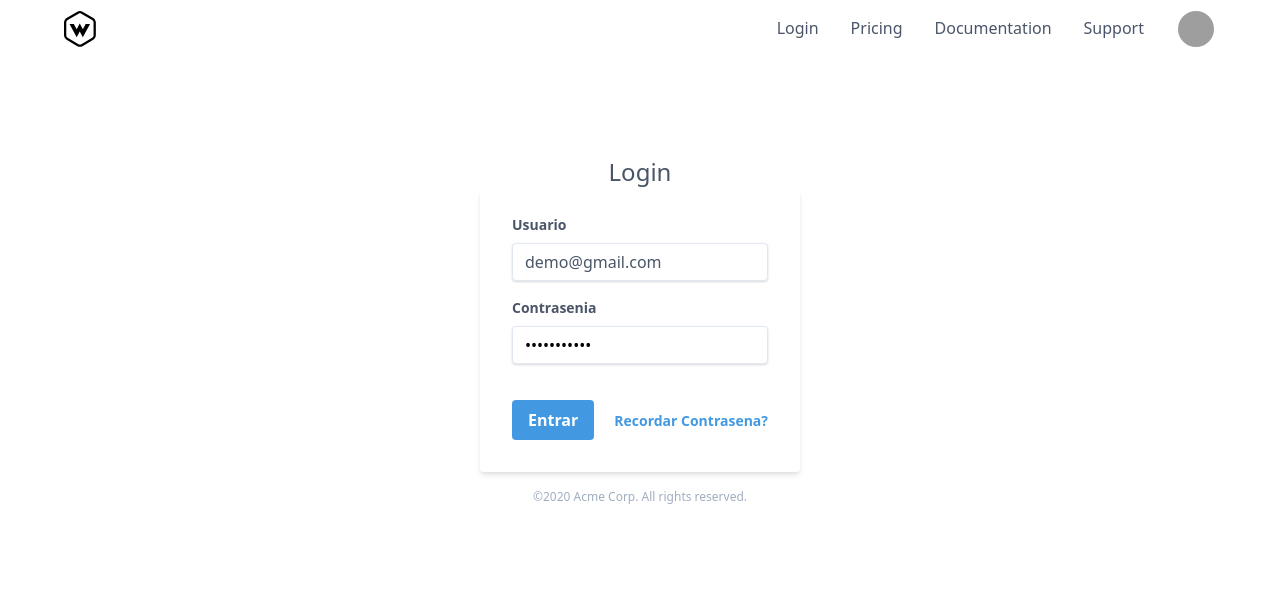
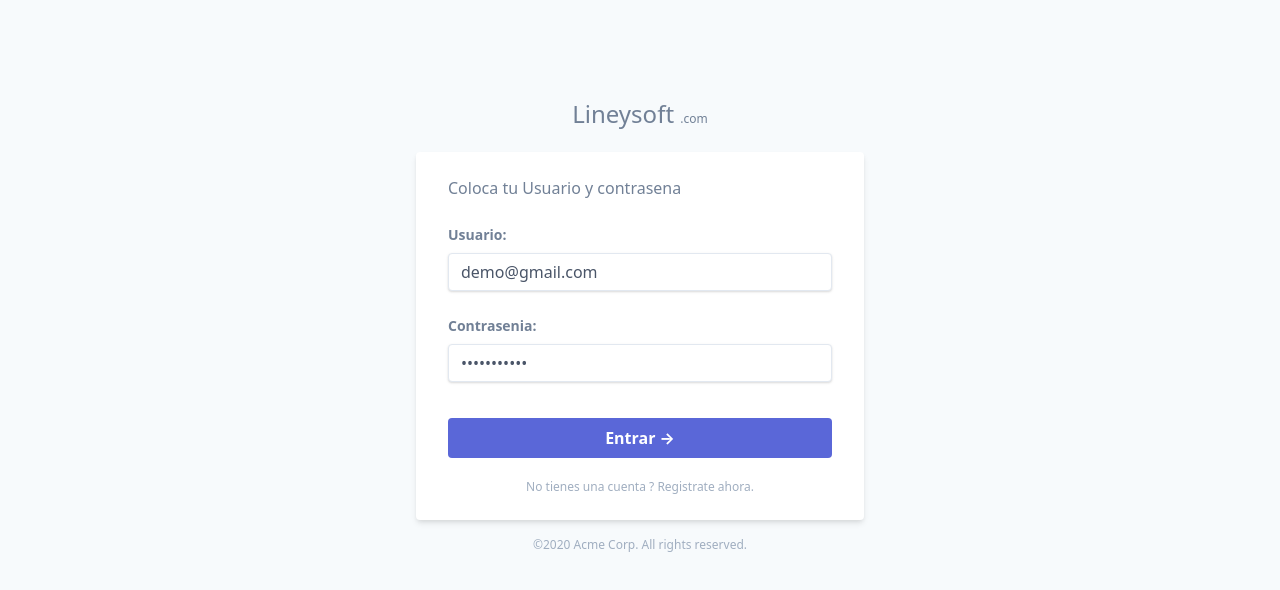
Before and after one commit to MoisesLO/tailwind-invoice, a Vue app: page /login in a window 1280 px wide. Shown: the top 590 px of the page. Built offline with nearby package versions, Linux system fonts and the light colour scheme; grey boxes are pictures that could not be loaded.

Commit message:
login edit

```diff
--- a/src/App.vue
+++ b/src/App.vue
@@ -15,7 +15,11 @@ export default {
   },
   methods: {
     GetCurrentRoute(){
-      if(this.$router.currentRoute.path == '/' || this.$router.currentRoute.path == '/curve' || this.$router.currentRoute.path == '/home'){
+      if(this.$router.currentRoute.path == '/' ||
+        this.$router.currentRoute.path == '/curve' ||
+        this.$router.currentRoute.path == '/home' ||
+        this.$router.currentRoute.path == '/login'
+      ){
         this.layout = '';
       }else{
         this.layout = 'admin';
@@ -28,7 +32,12 @@ export default {
   },
   watch: {
     '$route'(value) {
-      if(value.path == '/' || value.path == '/curve' || value.path == '/home'){
+      if(
+        value.path == '/' ||
+        value.path == '/curve' ||
+        value.path == '/home' ||
+        value.path == '/login'
+      ){
         this.layout = '';
       }else{
         this.layout = 'admin';
--- a/src/views/Login.vue
+++ b/src/views/Login.vue
@@ -1,43 +1,46 @@
 <template>
-  <div class="mx-auto w-full max-w-xs h-full my-24">
-    <h1 class="text-center text-2xl text-gray-700">Login</h1>
+  <div class=" bg-gray-100 min-h-screen">
 
-    <form class="bg-white shadow-md rounded px-8 pt-6 pb-8 mb-4">
-      <div class="mb-4">
-        <label class="block text-gray-700 text-sm font-bold mb-2" for="username">
-          Usuario
-        </label>
+    <div class="mx-auto w-full max-w-md h-full pt-24 ">
+
+      <h1 class="text-center text-2xl text-gray-600 pb-5">Lineysoft <span class=" text-xs">.com</span></h1>
+
+      <form class="shadow-md rounded px-8 py-6 mb-4 bg-white">
+        <p class=" text-base text-gray-600">Coloca tu Usuario y contrasena</p>
+        <div class="mb-6 mt-6">
+          <label class="block text-gray-600 text-sm font-bold mb-2" for="username">Usuario:</label>
           <input
-            class="shadow appearance-none
-            border rounded w-full py-2 px-3 text-gray-700 leading-tight focus:outline-none focus:shadow-outline"
+            class="shadow appearance-none border rounded w-full py-2 px-3 text-gray-700 leading-tight focus:outline-none focus:shadow-outline"
             v-model="user.email"
-            id="username" type="text" placeholder="Username">
+            id="username"
+            type="text"
+            placeholder="Username"
+          />
         </div>
         <div class="mb-6">
-        <label class="block text-gray-700 text-sm font-bold mb-2" for="password">
-          Contrasenia
-        </label>
+          <label class="block text-gray-600 text-sm font-bold mb-2" for="password">Contrasenia:</label>
           <input
-            class="shadow appearance-none border rounded w-full py-2 px-3
-            ext-gray-700 mb-3 leading-tight focus:outline-none focus:shadow-outline"
+            class="shadow appearance-none border rounded w-full py-2 px-3 text-gray-700 mb-3 leading-tight focus:outline-none focus:shadow-outline"
             v-model="user.password"
-            id="password" type="password" placeholder="******************">
+            id="password"
+            type="password"
+            placeholder="******************"
+          />
           <!--<p class="text-red-500 text-xs italic">Please choose a password.</p>-->
         </div>
-      <div class="flex items-center justify-between">
+        <div class="">
           <button
-            class="bg-blue-500 hover:bg-blue-700 text-white font-bold py-2 px-4 rounded focus:outline-none focus:shadow-outline"
-            type="button">
-          Entrar
-        </button>
-        <a class="inline-block align-baseline font-bold text-sm text-blue-500 hover:text-blue-800" href="#">
-          Recordar Contrasena?
-        </a>
+            class="bg-indigo-600 hover:bg-indigo-700 text-white font-bold py-2 px-4
+            rounded focus:outline-none focus:shadow-outline w-full"
+            type="button">Entrar →</button>
+          <div class=" pt-5 text-center text-xs text-gray-500">
+            No tienes una cuenta ? Registrate ahora.
+          </div>
+
         </div>
       </form>
-    <p class="text-center text-gray-500 text-xs">
-      &copy;2020 Acme Corp. All rights reserved.
-    </p>
+      <p class="text-center text-gray-500 text-xs">&copy;2020 Acme Corp. All rights reserved.</p>
+    </div>
   </div>
 </template>
 
@@ -49,8 +52,7 @@
         email: "demo@gmail.com",
         password: "demo1234556"
       }
+    };
   }
-    }
-
-  }
+};
 </script>
--- a/src/views/home/home.vue
+++ b/src/views/home/home.vue
@@ -1,5 +1,5 @@
 <template>
-  <div class="overflow-auto">
+  <div>
     <!-- Menu Header -->
     <nav class="py-8">
       <div class="mx-auto flex justify-between justify-center  max-w-screen-lg">
@@ -22,7 +22,7 @@
         <div>
           <ul class="flex">
             <li>
-              <router-link to="/" class=" font-medium text-gray-600 hover:text-gray-900">Login</router-link>
+              <router-link to="/login" class=" font-medium text-gray-600 hover:text-gray-900">Login</router-link>
             </li>
             <li class="ml-6">
               <router-link to="/" class=" px-5 py-2 border border-transparent text-base leading-6 font-medium
```
Lines whose indentation alone changed are shown as unchanged.
